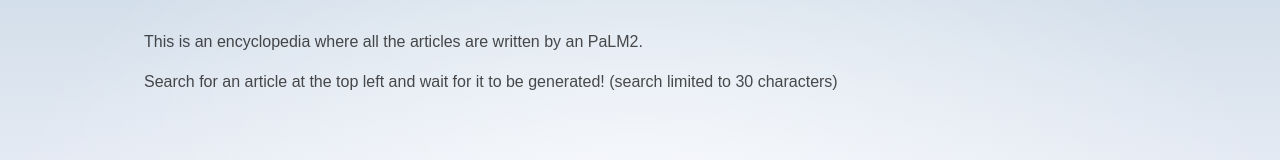
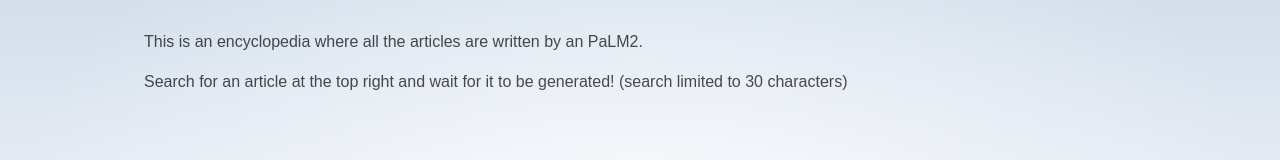
Before and after one commit to searchupinfo/searchupinfo, a SvelteKit app: page / in a window 1280 px wide. Shown: the part 160-320 px from the top of the page. Built offline with nearby package versions, Linux system fonts and the light colour scheme.

Commit message:
fix homepage

```diff
--- a/src/routes/+page.svelte
+++ b/src/routes/+page.svelte
@@ -3,5 +3,5 @@
         Welcome to searchup.info!
     </h1>
     <p>This is an encyclopedia where all the articles are written by an PaLM2.</p>
-    <p>Search for an article at the top left and wait for it to be generated! (search limited to 30 characters)</p>
+    <p>Search for an article at the top right and wait for it to be generated! (search limited to 30 characters)</p>
 </section>
```
